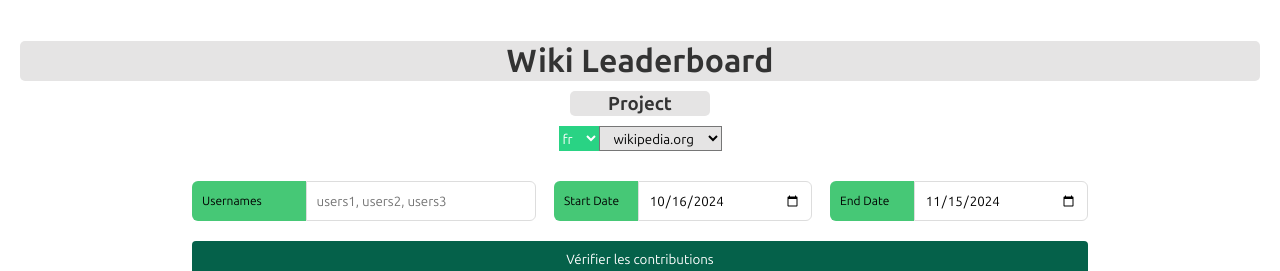
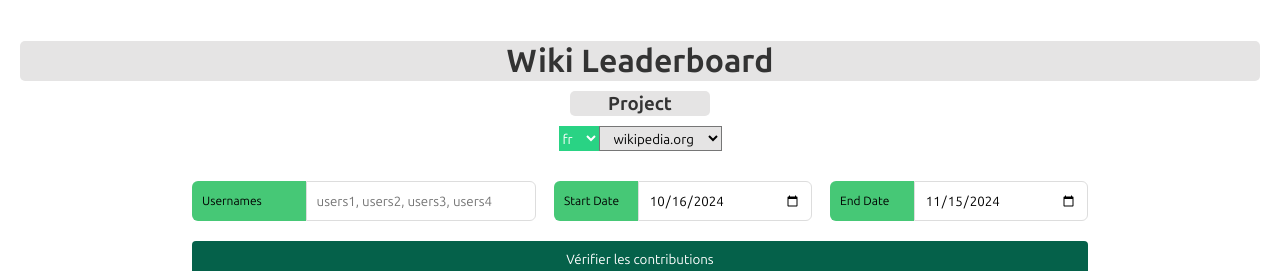
Before and after one commit to kaliacad/LeaderBoard, a React (Vite) app: page / in a window 1280 px wide. Shown: the top 271 px of the page. Built offline with nearby package versions, Linux system fonts and the light colour scheme; no server answers.

Commit message:
fix:The shareable link related the issue #76 but the link is return page not found in product

```diff
--- a/src/App.jsx
+++ b/src/App.jsx
@@ -242,7 +242,7 @@ function App() {
                   type="text"
                   id="usernames"
                   name="usernames"
-                  placeholder="users1, users2, users3"
+                  placeholder="users1, users2, users3, users4"
                   value={usernames}
                   onChange={(e) => setUsernames(e.target.value)}
                   ref={inputRef}
--- a/src/main.jsx
+++ b/src/main.jsx
@@ -13,6 +13,10 @@ const router = createBrowserRouter([
         path: "*",
         element: <App />,
       },
+      {
+        path: "/*",
+        element: <App />,
+      },
     ],
   },
 ]);
```
